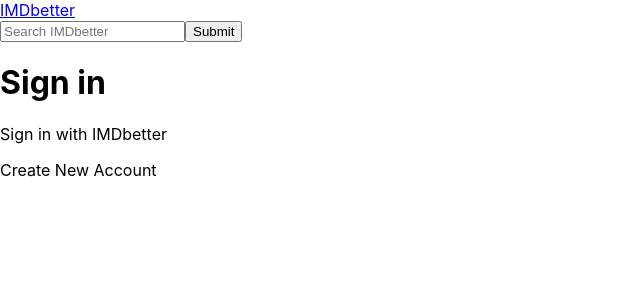
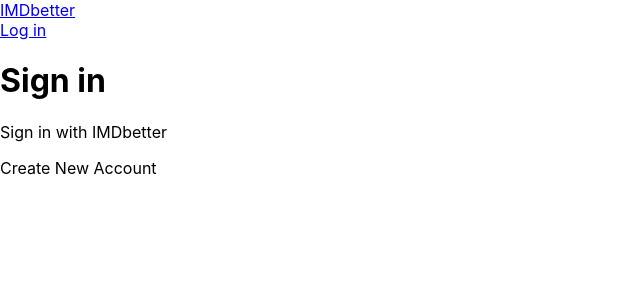
Before and after one commit to RedSkyHarbor/IMDbetter, a React (Create React App) app in the folder client/: page /registration in a window 1280 px wide. Shown: the top 300 px of the page, without its empty margins (0-640 px from the left). Built offline with nearby package versions, Linux system fonts and the light colour scheme.

Commit message:
removed search bar from header

```diff
--- a/client/src/components/header/Header.jsx
+++ b/client/src/components/header/Header.jsx
@@ -1,36 +1,18 @@
 import React, { Component } from 'react';
-import { Link} from 'react-router-dom';
+import { Link } from 'react-router-dom';
 
 class Header extends Component {
     constructor(props) {
         super(props);
-        this.state = { searchQuery: '' };
-        this.handleChange = this.handleChange.bind(this);
-        this.handleSubmit = this.handleSubmit.bind(this);
-    }
-
-    componentDidMount() {
-
-    }
-
-    handleChange(event) {
-        console.log(event.target.value);
-        this.setState({ searchQuery: event.target.value });
-    }
-
-    handleSubmit(event) {
-        alert(this.state.searchQuery);
-        event.preventDefault();
+        this.state = { };
     }
 
     render() {
         return (
             <header>
                 <Link to='/' >IMDbetter</Link>
-                <form onSubmit={this.handleSubmit}>
-                    <input type='text' placeholder='Search IMDbetter' onChange={this.handleChange} />
-                    <input type='submit' value='Submit'/>
-                </form>
+                <br />
+                <Link to='/registration'>Log in</Link>
             </header>
         );
     }
```
